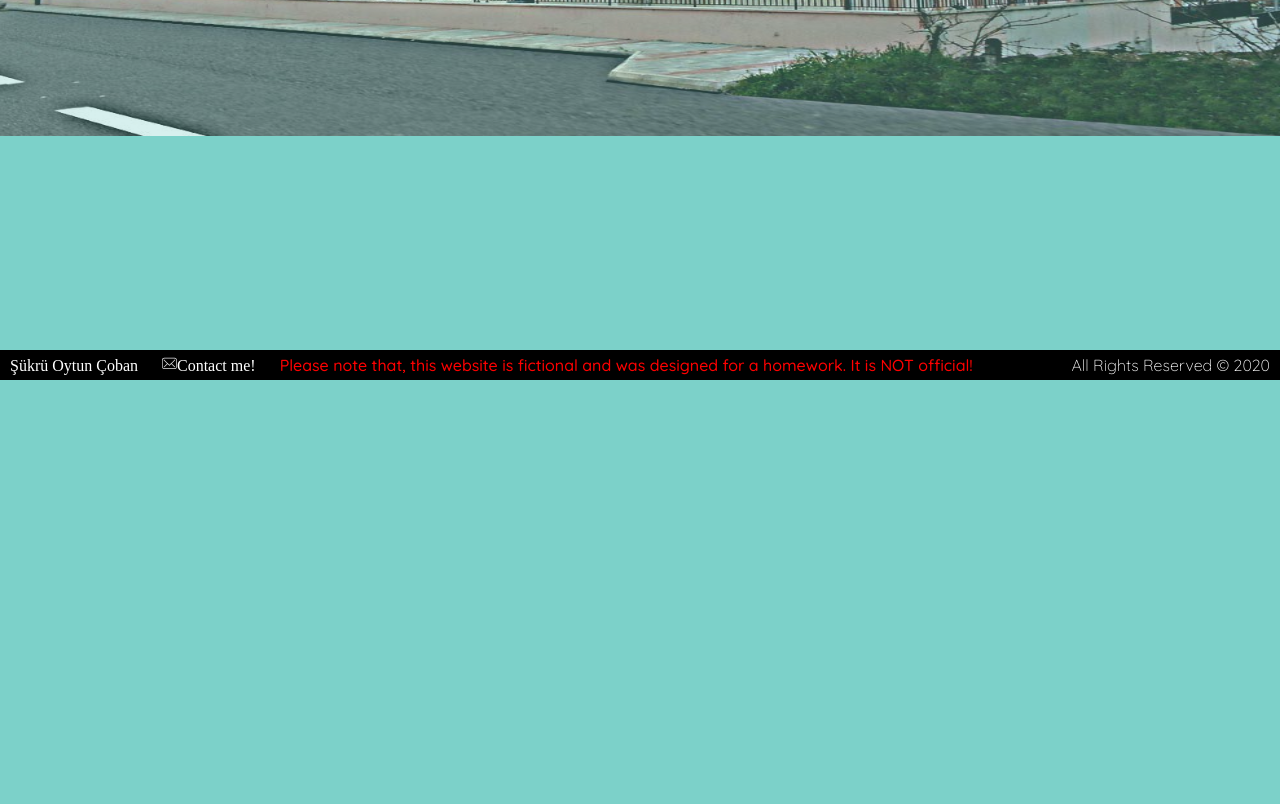
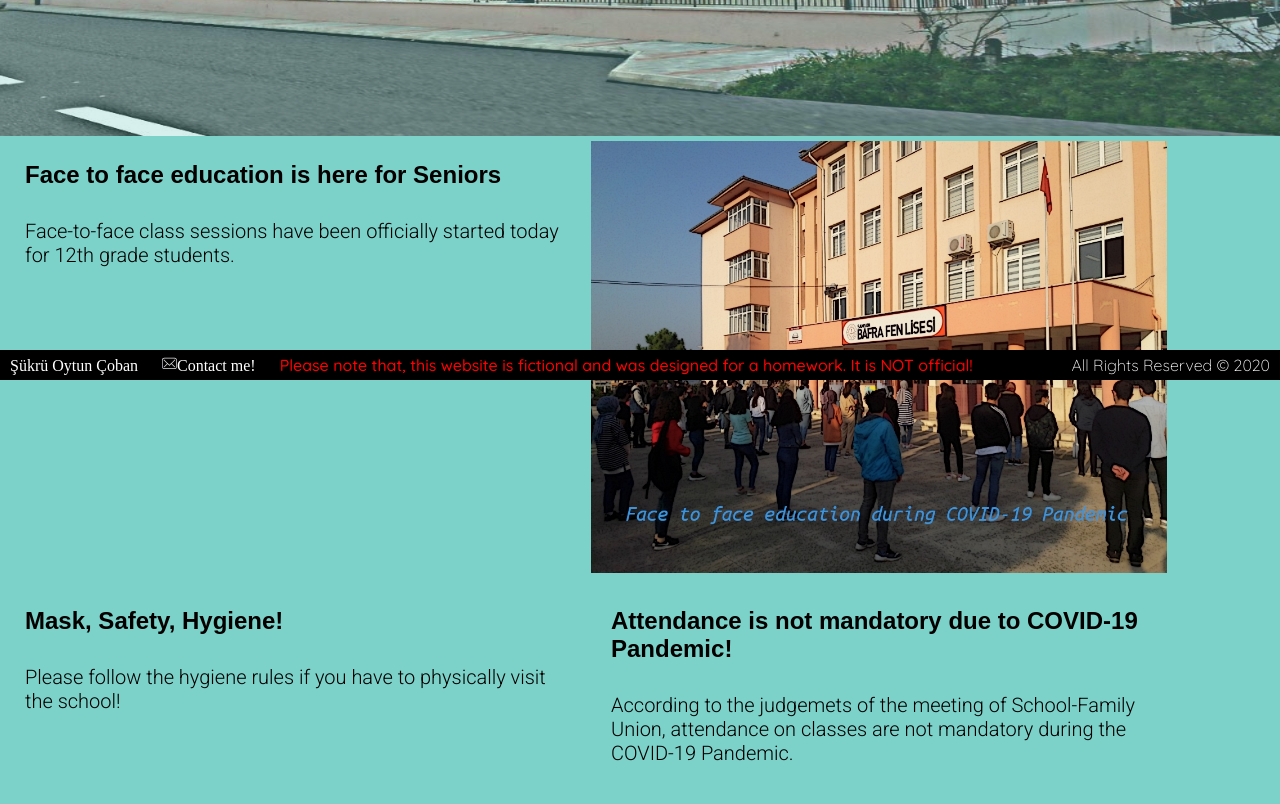
Before and after one commit to oytuncoban/assignment-1-ituitis20-cobans17, a plain HTML site: page announcements.html in a window 1280 px wide. Shown: the part 420-1224 px from the top of the page. Before the commit the page ends 800 px from the top, so only its background shows below. Drawn offline with Linux system fonts and the light colour scheme; a web font is replaced by a local one.

Commit message:
Announcement page edited, stylings added

```diff
--- a/announcements.html
+++ b/announcements.html
@@ -31,10 +31,29 @@
         </header>
     </div>
 
+    <div class="row">
+        <div class="column">
+            <h2>Face to face education is here for Seniors</h2>
+            <p>Face-to-face class sessions have been officially started today for 12th grade students.<p>
+        </div>
+        <div class="column">
+            <img src="/images/announcement.jpg" alt="face-to-face photo" width="100%">
+        </div>
+        <div class="column">
+            <h2>Mask, Safety, Hygiene!</h2>
+            <p>Please follow the hygiene rules if you have to physically visit the school!</p>
+        </div>
+        <div class="column">
+            <h2>Attendance is not mandatory due to COVID-19 Pandemic!</h2>
+            <p>According to the judgemets of the meeting of School-Family Union, attendance on classes are not mandatory during the COVID-19 Pandemic. </p>
+        </div>
+
+    </div>
+
     <footer>
         <div class="footer">
             <div class="footer-object"><a href="https://www.linkedin.com/in/oytuncoban/" class="linkedin"> Şükrü Oytun Çoban</a></div>
-            <div class="footer-object"><a class="mail" href="mailto:cobabs17@itu.edu.tr"><img src="images/mail.svg" class="footer-img">Contact me!</a></div>
+            <div class="footer-object"><a class="mail" href="mailto:cobabs17@itu.edu.tr"><img src="images/mail.svg" alt="mailto" class="footer-img">Contact me!</a></div>
             <div class="footer-object" style=><a class="disclaimer">Please note that, this website is fictional and was designed for a homework. It is NOT official!</a></div>
             <div class="footer-object" style="float: right"><a href="https://github.com/oytuncoban/" class="github">All Rights Reserved © 2020</a></div>
         </div>
--- a/main.css
+++ b/main.css
@@ -230,3 +230,22 @@ p {
 #alumnies tr:nth-child(odd) {
 	background-color: #357771c7;
 }
+
+.textbox {
+    float: left;
+    width: 50%;
+    padding: 10px;
+    height: 300px;
+}
+
+.column {
+	float: left;
+	width: 45%;
+	padding: 5px;
+  }
+
+.row::after {
+	content: "";
+	clear: both;
+	display: table;
+  }
```
Also changed, not shown: images/announcement(original).jpg (added), images/announcement.jpg (added), 1 other file.
